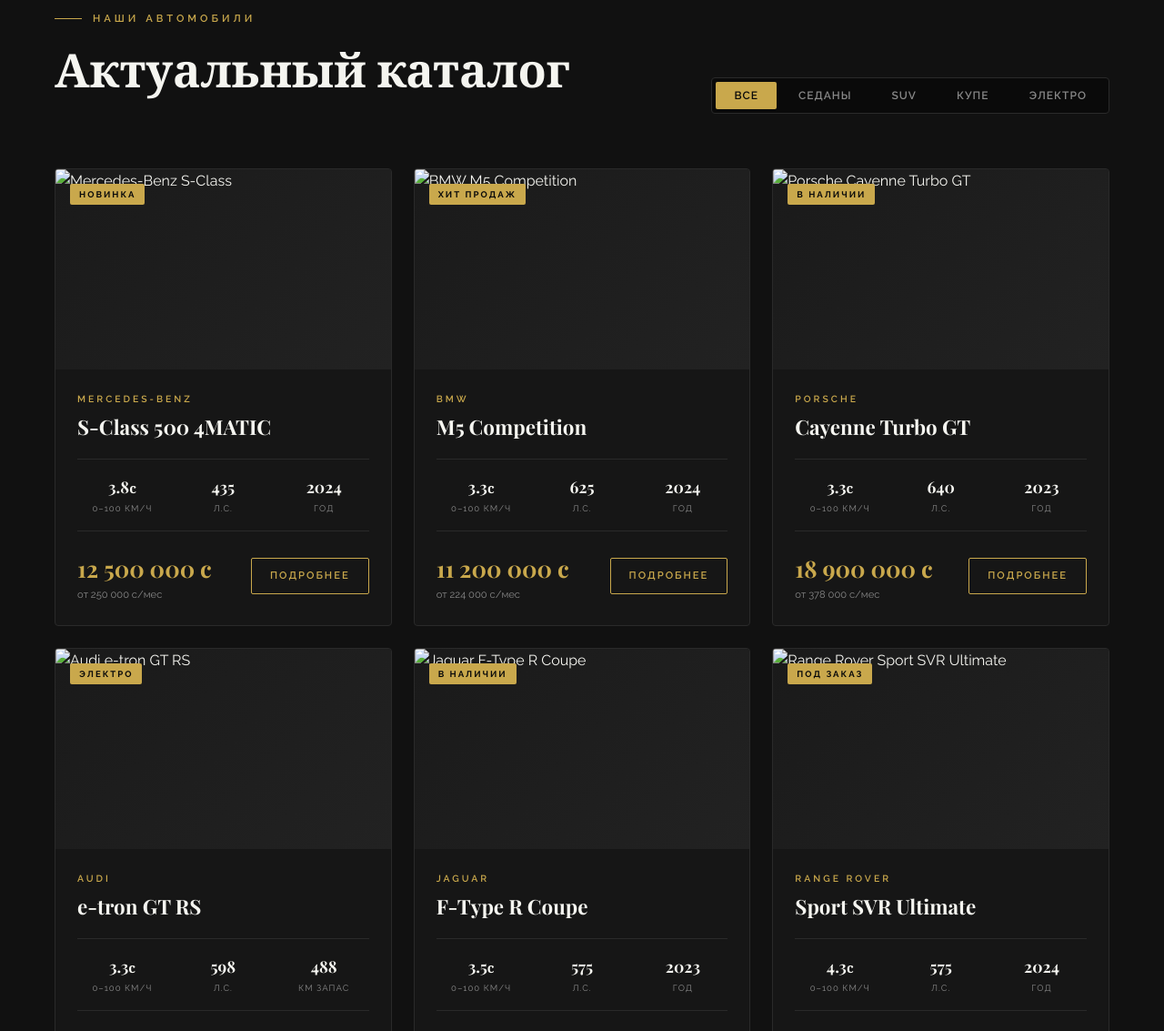
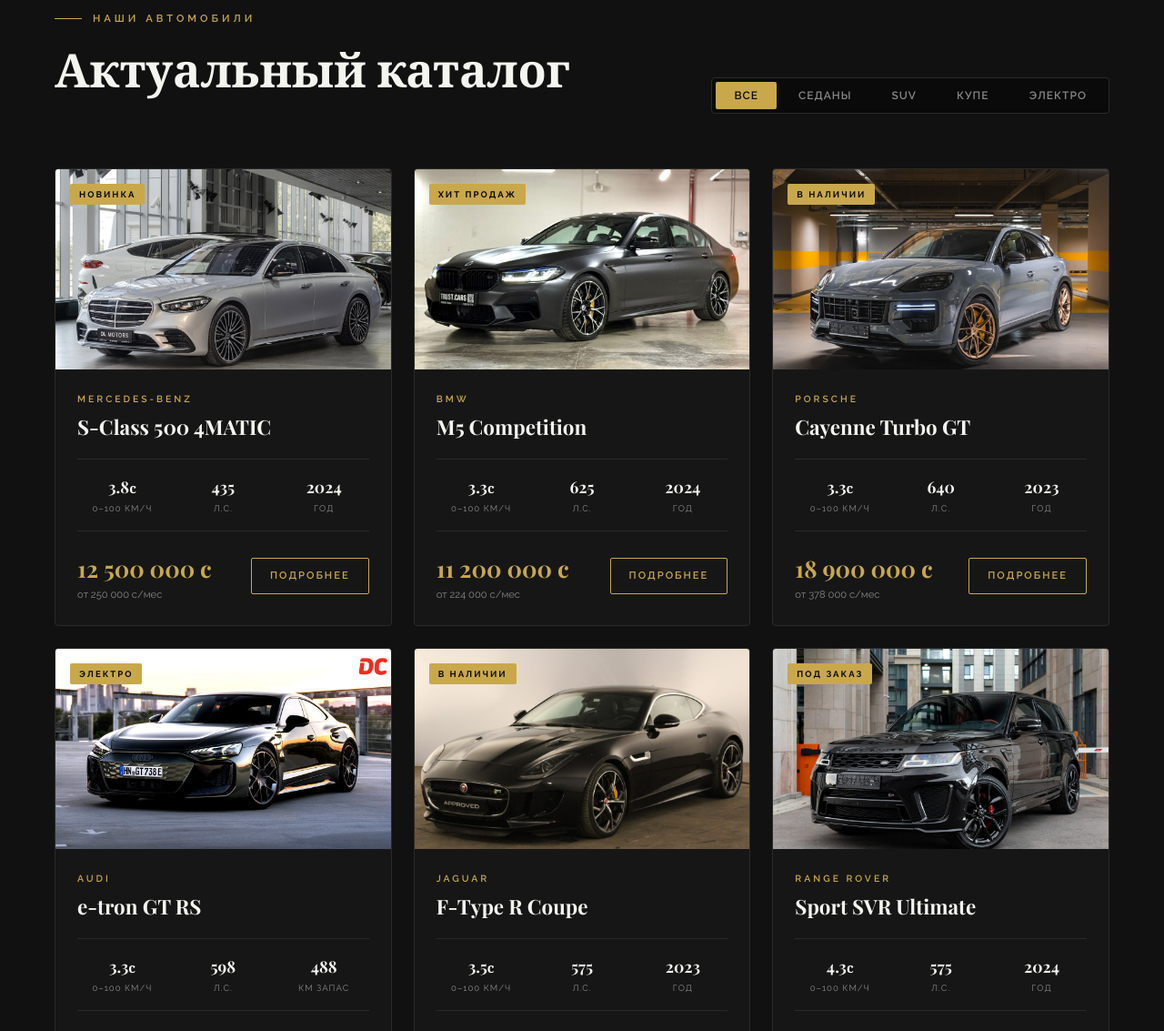
Before and after one commit to ilgizkurbasev2007-bot/autoelite_website, a plain HTML site: page index.html in a window 1280 px wide. Shown: the part 1088-2221 px from the top of the page at 91% size. Drawn offline with nearby package versions, Linux system fonts and the light colour scheme; a web font is replaced by a local one.

Commit message:
Update index.html

```diff
--- a/index.html
+++ b/index.html
@@ -98,7 +98,7 @@
     <div class="cars-grid">
       <div class="car-card">
         <div class="car-image-placeholder">
-          <img src="images/mercedes.jpg" alt="Mercedes-Benz S-Class" class="car-photo">
+          <img src="auto/mercedes.jpg" alt="Mercedes-Benz S-Class" class="car-photo">
           <div class="car-badge">Новинка</div>
         </div>
         <div class="car-body">
@@ -130,7 +130,7 @@
 
       <div class="car-card">
         <div class="car-image-placeholder">
-          <img src="images/bmw.jpg" alt="BMW M5 Competition" class="car-photo">
+          <img src="auto/bmw.jpg" alt="BMW M5 Competition" class="car-photo">
           <div class="car-badge">Хит продаж</div>
         </div>
         <div class="car-body">
@@ -162,7 +162,7 @@
 
       <div class="car-card">
         <div class="car-image-placeholder">
-          <img src="images/cayenne.jpg" alt="Porsche Cayenne Turbo GT" class="car-photo">
+          <img src="auto/cayenne.jpg" alt="Porsche Cayenne Turbo GT" class="car-photo">
           <div class="car-badge">В наличии</div>
         </div>
         <div class="car-body">
@@ -194,7 +194,7 @@
 
       <div class="car-card">
         <div class="car-image-placeholder">
-          <img src="images/audi.jpg" alt="Audi e-tron GT RS" class="car-photo">
+          <img src="auto/audi.jpg" alt="Audi e-tron GT RS" class="car-photo">
           <div class="car-badge">Электро</div>
         </div>
         <div class="car-body">
@@ -226,7 +226,7 @@
 
       <div class="car-card">
         <div class="car-image-placeholder">
-          <img src="images/yaguar.jpg" alt="Jaguar F-Type R Coupe" class="car-photo">
+          <img src="auto/yaguar.jpg" alt="Jaguar F-Type R Coupe" class="car-photo">
           <div class="car-badge">В наличии</div>
         </div>
         <div class="car-body">
@@ -258,7 +258,7 @@
 
       <div class="car-card">
         <div class="car-image-placeholder">
-          <img src="images/rangerover.jpg" alt="Range Rover Sport SVR Ultimate" class="car-photo">
+          <img src="auto/rangerover.jpg" alt="Range Rover Sport SVR Ultimate" class="car-photo">
           <div class="car-badge">Под заказ</div>
         </div>
         <div class="car-body">
```
